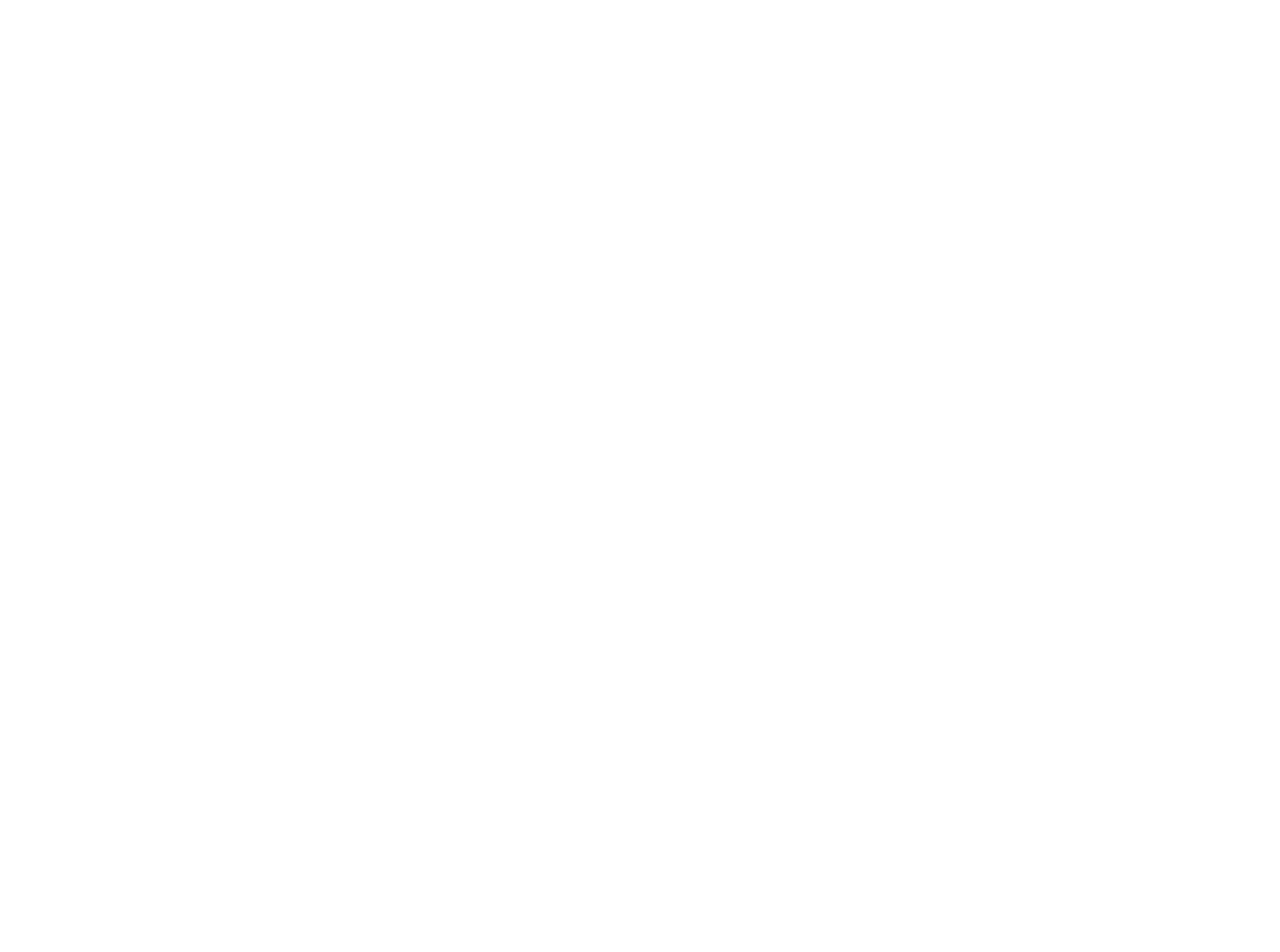
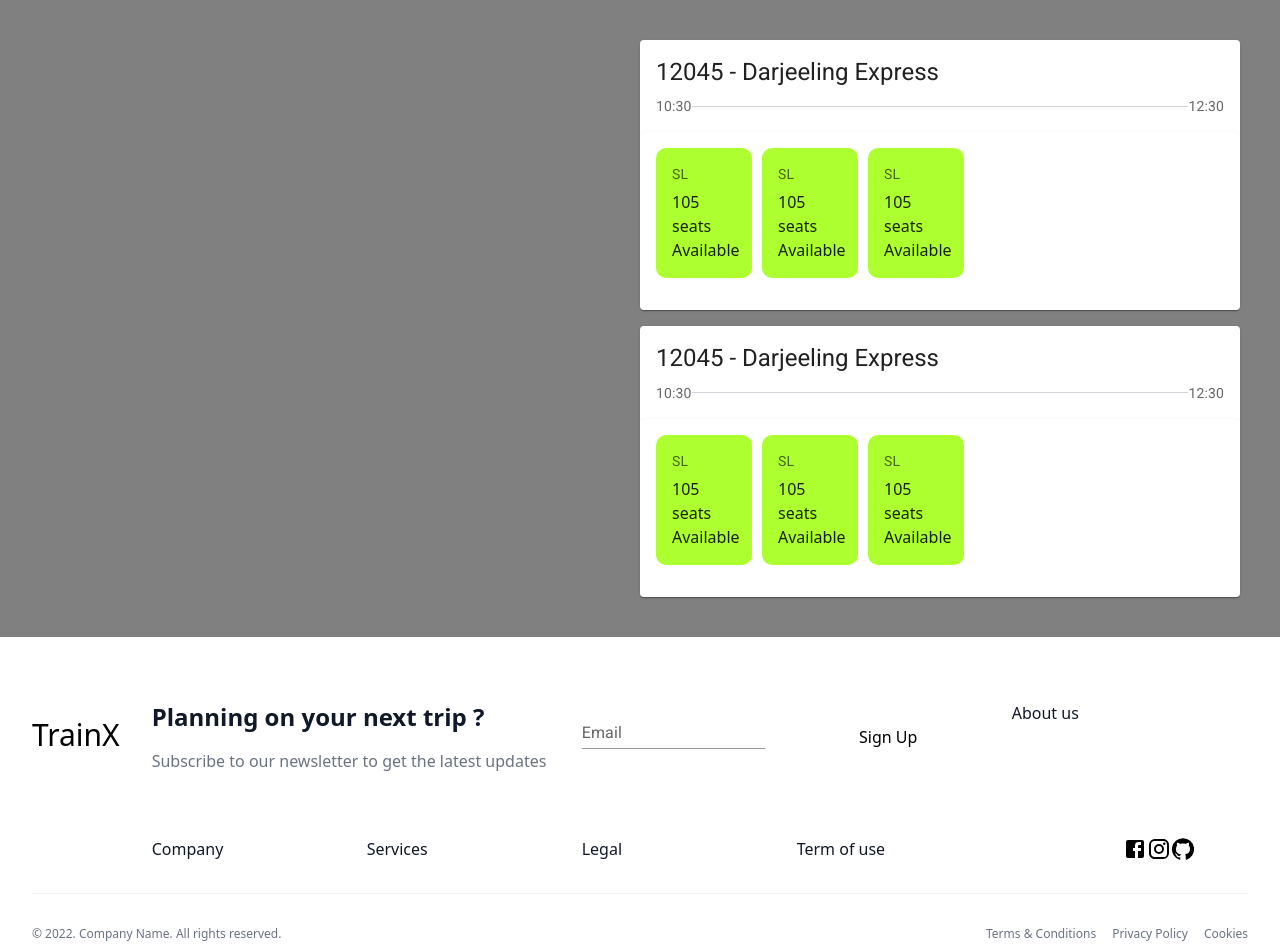
Before and after one commit to MrUnknown58/TrainX, a React (Vite) app: page /availableTrains in a window 1280 px wide. Before the commit this address had no page. Shown: the top 952 px of the page. Before the commit the page ends 800 px from the top, so only its background shows below. Built offline with nearby package versions, Linux system fonts and the light colour scheme.

Commit message:
footer and 2nd page added

```diff
--- a/src/App.jsx
+++ b/src/App.jsx
@@ -1,8 +1,9 @@
-import "./App.css";
 import { Route, Routes } from "react-router-dom";
 import Home from "./screens/PostLogin/Home/page";
 import Contact from "./screens/PostLogin/Contact/page";
 import Dashboard from "./screens/Dashboard/page";
+import Footer from "./screens/components/Footer";
+import AvailableTrains from "./screens/PostLogin/AvailableTrains/page";
 function App() {
   return (
     <>
@@ -10,7 +11,9 @@
         <Route exact path="/" element={<Dashboard />} />
         <Route exact path="/home" element={<Home />} />
         <Route exact path="/contact" element={<Contact />} />
+        <Route exact path="/availableTrains" element={<AvailableTrains />} />
       </Routes>
+      <Footer/>
     </>
   );
 }
--- a/src/screens/Dashboard/page.jsx
+++ b/src/screens/Dashboard/page.jsx
@@ -1,7 +1,16 @@
 import React from "react";
+import { Button } from "@mui/material";
+
 
 const Dashboard = () => {
-  return <div>Dashboard</div>;
+  return <div>Dashboard
+    <Button
+    variant="contained" color="success"
+    className="m-2">
+  Success
+</Button>
+
+  </div>;
 };
 
 export default Dashboard;
--- /dev/null
+++ b/src/screens/PostLogin/AvailableTrains/components/Class.jsx
@@ -0,0 +1,24 @@
+import React from 'react'
+import Box from '@mui/material/Box';
+import { Typography } from '@mui/material';
+
+
+const Class = () => {
+  return (
+    <Box sx={{backgroundColor : "greenyellow", width: "6rem", height: "fit-content"  , borderRadius: "10px", padding : "2vh"}}>
+    <Typography sx={{ fontSize: 14
+  }} color="text.secondary" gutterBottom
+    >
+     SL
+    </Typography>
+    <Typography variant="h7" component="div">
+      105 seats
+    </Typography>
+    <Typography variant="h8" component="div">
+      Available
+    </Typography>
+    </Box>
+  )
+}
+
+export default Class
--- /dev/null
+++ b/src/screens/PostLogin/AvailableTrains/components/Tier.jsx
@@ -0,0 +1,24 @@
+import React from 'react'
+import Card from '@mui/material/Card';
+import CardActions from '@mui/material/CardActions';
+import CardContent from '@mui/material/CardContent';
+
+import Class from './Class';
+const Tier = () => {
+  return (
+    <Card sx={{ minWidth: 275 }}>
+    <CardContent sx={{
+      display: "flex",
+      gap: "10px"
+     }}>
+      <Class/>
+     <Class/>
+     <Class/>
+    </CardContent>
+    <CardActions>
+    </CardActions>
+  </Card>
+  )
+}
+
+export default Tier
--- /dev/null
+++ b/src/screens/PostLogin/AvailableTrains/components/TrainDetails.jsx
@@ -0,0 +1,24 @@
+import React from 'react'
+import Card from '@mui/material/Card';
+import CardContent from '@mui/material/CardContent';
+import Typography from '@mui/material/Typography';
+import Tier from './Tier';
+
+
+const TrainDetails = ({name, arrival , dept}) => {
+  return (
+    <Card sx={{ minWidth: 600 }}>
+    <CardContent>
+      <Typography gutterBottom variant="h5" component="div">
+        12045 - Darjeeling Express
+      </Typography>
+      <Typography variant="body2" color="text.secondary" display={'flex'} alignItems={'center'}>
+      10:30  <hr className='flex-grow border-t border-gray-300'/> 12:30
+      </Typography>
+    </CardContent>
+    <Tier/>
+  </Card>
+  )
+}
+
+export default TrainDetails
--- /dev/null
+++ b/src/screens/PostLogin/AvailableTrains/page.jsx
@@ -0,0 +1,21 @@
+import React from 'react'
+import Card from '@mui/material/Card';
+import CardContent from '@mui/material/CardContent';
+import Typography from '@mui/material/Typography';
+import { Box } from '@mui/material';
+import Tier from './components/Tier';
+import TrainDetails from './components/TrainDetails';
+import { Train } from '@mui/icons-material';
+
+
+const AvailableTrains = () => {
+  return (
+    <Box display={'flex'} flexDirection={'column'}  gap={2} alignItems={'end'}
+    paddingY={5} paddingX={5} sx={{backgroundColor: 'gray'}}>
+    <TrainDetails name={{name : '12045 Darjeeling Express', arrival : '12:45 am', dept: '12:45 pm' }}/>
+  <TrainDetails/>
+  </Box>
+  )
+}
+
+export default AvailableTrains
--- /dev/null
+++ b/src/screens/PostLogin/ReviewBooking/page.jsx
@@ -0,0 +1,9 @@
+import React from 'react'
+
+const ReviewBooking = () => {
+  return (
+ <div>Review</div>
+  )
+}
+
+export default ReviewBooking
--- /dev/null
+++ b/src/screens/components/Footer.jsx
@@ -0,0 +1,103 @@
+import React from "react";
+import FacebookIcon from '@mui/icons-material/Facebook';
+import InstagramIcon from '@mui/icons-material/Instagram';
+import GitHubIcon from '@mui/icons-material/GitHub';
+import TextField from '@mui/material/TextField';
+
+const Footer = () => {
+  return (
+<footer className="bg-white">
+  <div className="mx-auto w-full px-4 py-16 sm:px-6 lg:px-8">
+    <div className="lg:flex lg:items-start lg:gap-8">
+      <div className="text-black py-4 text-3xl">
+        TrainX
+      </div>
+      <div
+        className="mt-8 grid grid-cols-2 gap-8 lg:mt-0 lg:grid-cols-5 lg:gap-y-16"
+      >
+        <div className="col-span-2">
+          <div>
+            <h3 className="text-2xl font-bold text-gray-900">
+            Planning on your next trip ?
+            </h3>
+            <p className="mt-4 text-gray-500">
+           Subscribe to our newsletter to get the latest updates
+            </p>
+          </div>
+        </div>
+
+        <div className= "w-full">
+             <TextField id="standard-basic" label="Email" variant="standard" />
+        </div>
+        <button >
+                Sign Up
+              </button>
+
+        <div className="col-span-2 sm:col-span-1">
+          <p className="font-medium text-gray-900">About us</p>
+          </div>
+
+
+
+        <div className="col-span-2 sm:col-span-1">
+          <p className="font-medium text-gray-900">Company</p>
+          </div>
+
+
+        <div className="col-span-2 sm:col-span-1">
+          <p className="font-medium text-gray-900">Services</p></div>
+
+
+        <div className="col-span-2 sm:col-span-1">
+          <p className="font-medium text-gray-900">Legal</p></div>
+
+        <div className="col-span-2 sm:col-span-1">
+          <p className="font-medium text-gray-900">Term of use</p></div>
+
+        <div className="flex justify-end items-end ga">
+        <span className="sr-only">Facebook</span>
+                <FacebookIcon/>
+              <span className="sr-only">Instagram</span>
+    <InstagramIcon/>
+              <span className="sr-only">GitHub</span>
+              <GitHubIcon/>
+        </div>
+
+    </div>
+    </div>
+
+    <div className="mt-8 border-t border-gray-100 pt-8">
+      <div className="sm:flex sm:justify-between">
+        <p className="text-xs text-gray-500">
+          &copy; 2022. Company Name. All rights reserved.
+        </p>
+
+        <ul
+          className="mt-8 flex flex-wrap justify-start gap-4 text-xs sm:mt-0 lg:justify-end"
+        >
+          <li>
+            <a href="#" className="text-gray-500 transition hover:opacity-75">
+              Terms & Conditions
+            </a>
+          </li>
+
+          <li>
+            <a href="#" className="text-gray-500 transition hover:opacity-75">
+              Privacy Policy
+            </a>
+          </li>
+
+          <li>
+            <a href="#" className="text-gray-500 transition hover:opacity-75">
+              Cookies
+            </a>
+          </li>
+        </ul>
+      </div>
+    </div>
+  </div>
+</footer>
+  );
+}
+
+export default Footer
--- /dev/null
+++ b/src/screens/components/Navbar.jsx
@@ -0,0 +1,16 @@
+import React from 'react'
+
+const Navbar = () => {
+  return (
+    <nav className='w-full bg-white flex justify-between items-center'>
+        <div className='text-2xl text-sky-500'>TrainX</div>
+        <div className='flex justify-end items-center'>
+        <a href="#" className='list-none text-gray-600'>My bookings</a>
+        <a href="#" className='list-none text-blue-500'>SignUp / Login</a>
+        </div>
+
+    </nav>
+  )
+}
+
+export default Navbar
```
